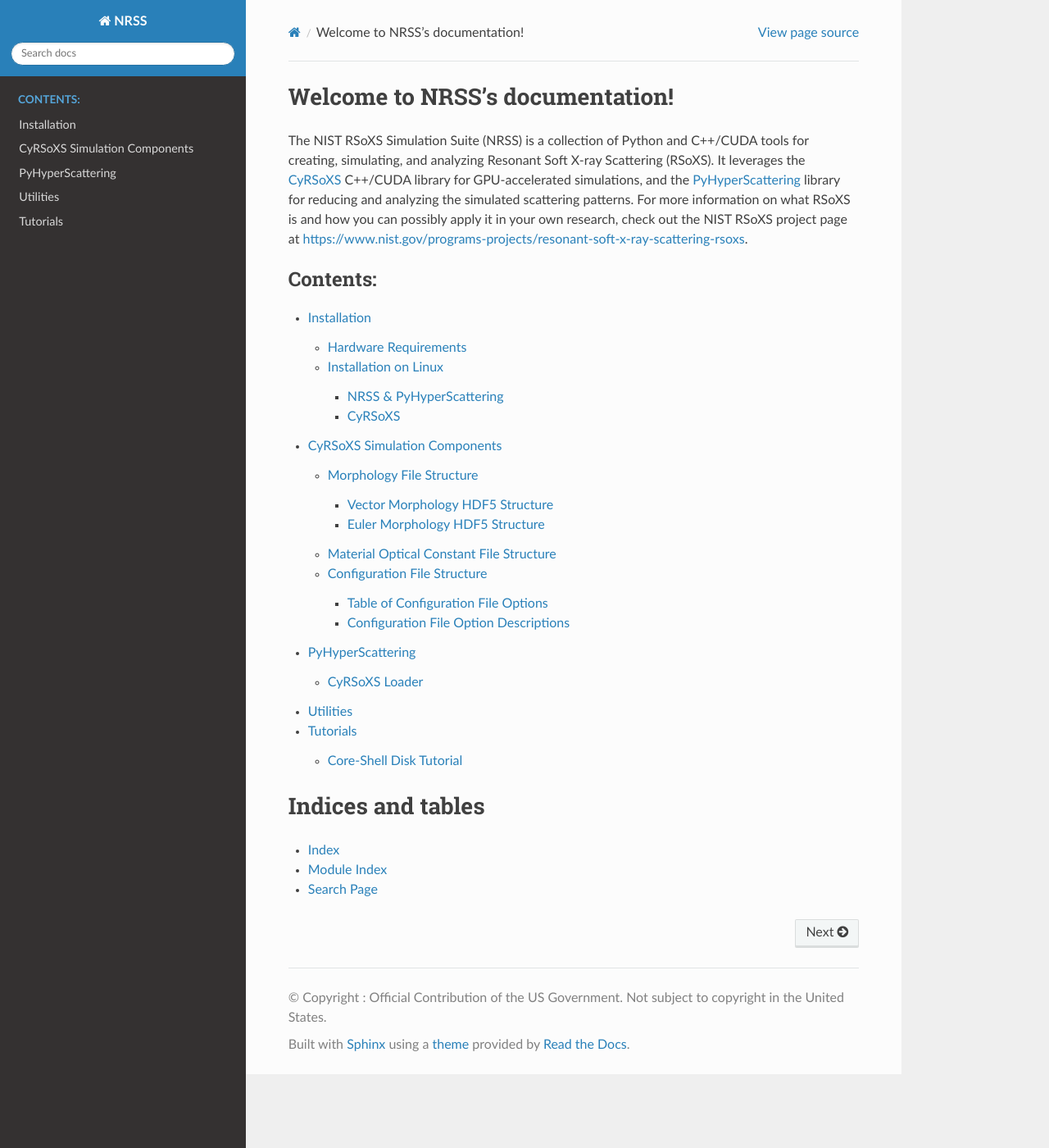
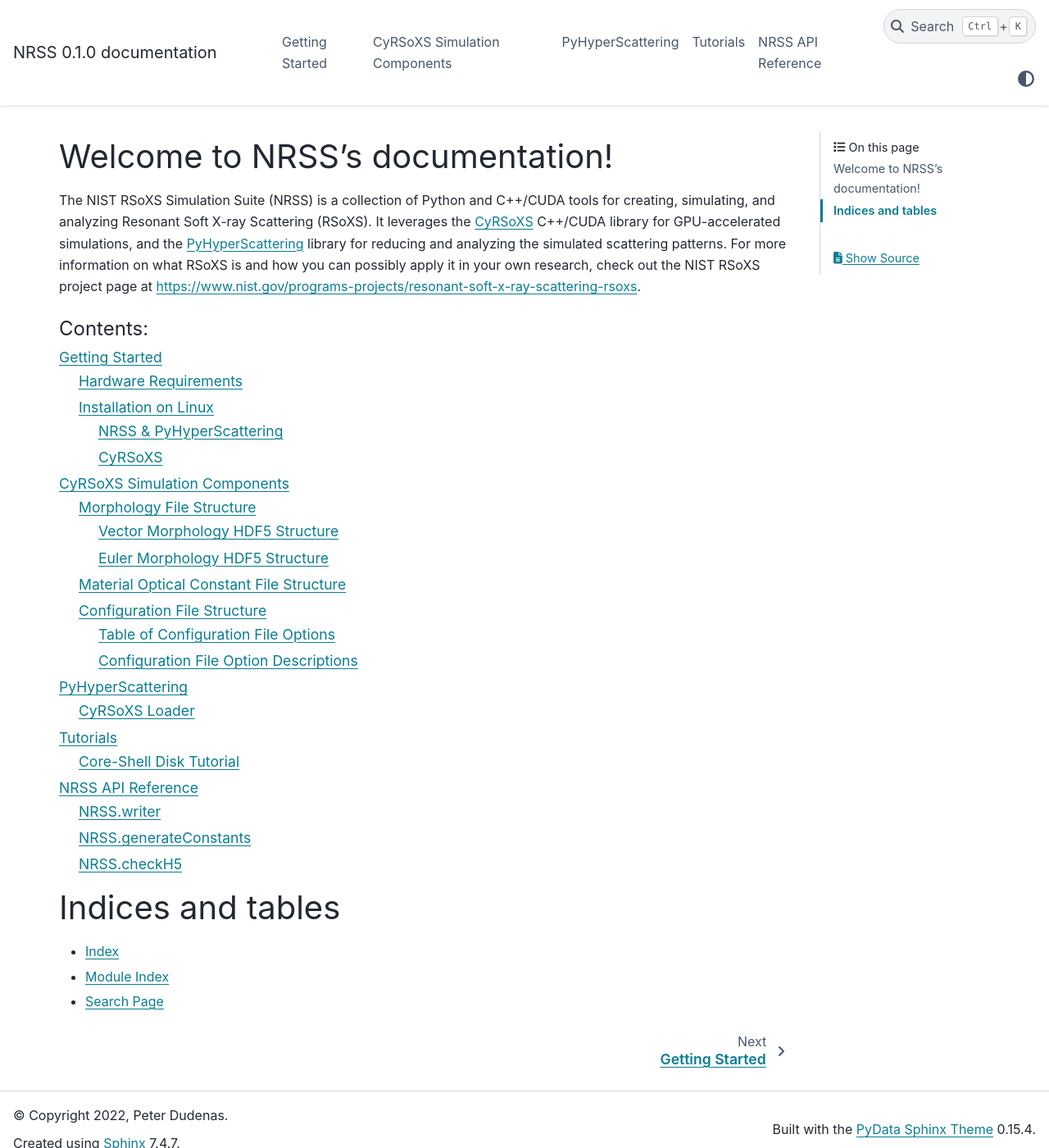
Before and after one commit to usnistgov/NRSS, a Sphinx documentation site: the page built from docs/source/index.rst, in a window 1280 px wide and 1400 px high. Shown: the whole window at 82% size. Built offline with Sphinx 7.4.7 and the PyData theme 0.15.4, drawn with Linux system fonts in a browser that asks for light colours.

Commit message:
redo autodocs

```diff
--- /dev/null
+++ b/docs/source/api/NRSS.checkH5.rst
@@ -0,0 +1,5 @@
+NRSS.checkH5
+============
+
+.. automodule:: NRSS.checkH5
+    :members:
--- /dev/null
+++ b/docs/source/api/NRSS.generateConstants.rst
@@ -0,0 +1,5 @@
+NRSS.generateConstants
+======================
+
+.. automodule:: NRSS.generateConstants
+    :members:
--- /dev/null
+++ b/docs/source/api/NRSS.writer.rst
@@ -0,0 +1,5 @@
+NRSS.writer
+===========
+
+.. automodule:: NRSS.writer
+    :members:
--- /dev/null
+++ b/docs/source/api/api.rst
@@ -0,0 +1,8 @@
+NRSS API Reference
+==================
+
+.. toctree::
+
+    NRSS.writer
+    NRSS.generateConstants
+    NRSS.checkH5
--- a/docs/source/conf.py
+++ b/docs/source/conf.py
@@ -1,54 +1,33 @@
 # Configuration file for the Sphinx documentation builder.
 #
-# This file only contains a selection of the most common options. For a full
-# list see the documentation:
+# For the full list of built-in configuration values, see the documentation:
 # https://www.sphinx-doc.org/en/master/usage/configuration.html
 
-# -- Path setup --------------------------------------------------------------
+# -- Project information -----------------------------------------------------
+# https://www.sphinx-doc.org/en/master/usage/configuration.html#project-information
 
-# If extensions (or modules to document with autodoc) are in another directory,
-# add these directories to sys.path here. If the directory is relative to the
-# documentation root, use os.path.abspath to make it absolute, like shown here.
-#
-# import os
-# import sys
-# sys.path.insert(0, os.path.abspath('.'))
+project = 'NRSS'
+copyright = '2022, Peter Dudenas'
+author = 'Peter Dudenas'
+release = '0.1.0'
+
+# -- General configuration ---------------------------------------------------
+# https://www.sphinx-doc.org/en/master/usage/configuration.html#general-configuration
+
+import os
+import sys
+sys.path.insert(0, os.path.abspath('../../NRSS'))
 
 
-# -- Project information -----------------------------------------------------
+extensions = ['sphinx.ext.autodoc','sphinx.ext.napoleon']
 
-project = 'NRSS'
-copyright = ': Official Contribution of the US Government. Not subject to copyright in the United States'
-author = 'Peter Dudenas'
-
-# The full version, including alpha/beta/rc tags
-release = '0.1'
-
-
-# -- General configuration ---------------------------------------------------
-
-# Add any Sphinx extension module names here, as strings. They can be
-# extensions coming with Sphinx (named 'sphinx.ext.*') or your custom
-# ones.
-extensions = []
-
-# Add any paths that contain templates here, relative to this directory.
 templates_path = ['_templates']
-
-# List of patterns, relative to source directory, that match files and
-# directories to ignore when looking for source files.
-# This pattern also affects html_static_path and html_extra_path.
 exclude_patterns = []
 
 
+
 # -- Options for HTML output -------------------------------------------------
+# https://www.sphinx-doc.org/en/master/usage/configuration.html#options-for-html-output
 
-# The theme to use for HTML and HTML Help pages.  See the documentation for
-# a list of builtin themes.
-#
-html_theme = 'sphinx_rtd_theme'
-
-# Add any paths that contain custom static files (such as style sheets) here,
-# relative to this directory. They are copied after the builtin static files,
-# so a file named "default.css" will overwrite the builtin "default.css".
+html_theme = 'pydata_sphinx_theme'
 html_static_path = ['_static']
--- a/docs/source/installation.rst
+++ b/docs/source/gettingstarted.rst
@@ -1,6 +1,6 @@
-============
-Installation
-============
+===============
+Getting Started
+===============
 
 Hardware Requirements
 _____________________
--- a/docs/source/index.rst
+++ b/docs/source/index.rst
@@ -8,14 +8,14 @@
 The NIST RSoXS Simulation Suite (NRSS) is a collection of Python and C++/CUDA tools for creating, simulating, and analyzing Resonant Soft X-ray Scattering (RSoXS). It leverages the `CyRSoXS <https://github.com/usnistgov/cyrsoxs>`_ C++/CUDA library for GPU-accelerated simulations, and the `PyHyperScattering <https://github.com/usnistgov/PyHyperScattering>`_ library for reducing and analyzing the simulated scattering patterns. For more information on what RSoXS is and how you can possibly apply it in your own research, check out the NIST RSoXS project page at https://www.nist.gov/programs-projects/resonant-soft-x-ray-scattering-rsoxs.
 
 .. toctree::
-   :maxdepth: 5
+   :maxdepth: 4
    :caption: Contents:
 
-   installation
+   gettingstarted
    cyrsoxs
    pyhyper
-   utils
    tutorials
+   api/api
 
 
 
--- a/docs/source/utils.rst
+++ /dev/null
@@ -1,5 +0,0 @@
-==============
-Utilities
-==============
-
-A lightweight module for writing morphologies and optical constants into the correct format for CyRSoXS.
```
Also changed, not shown: 2 other files.
